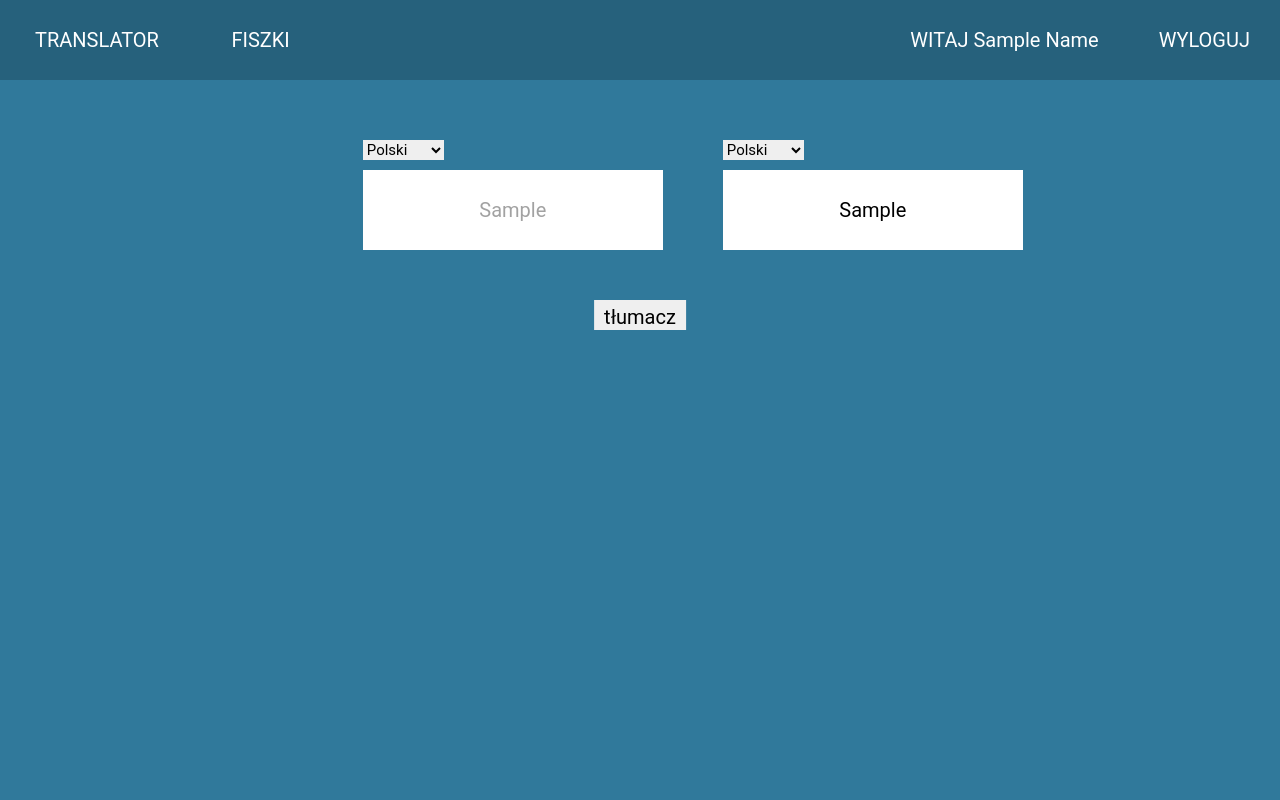
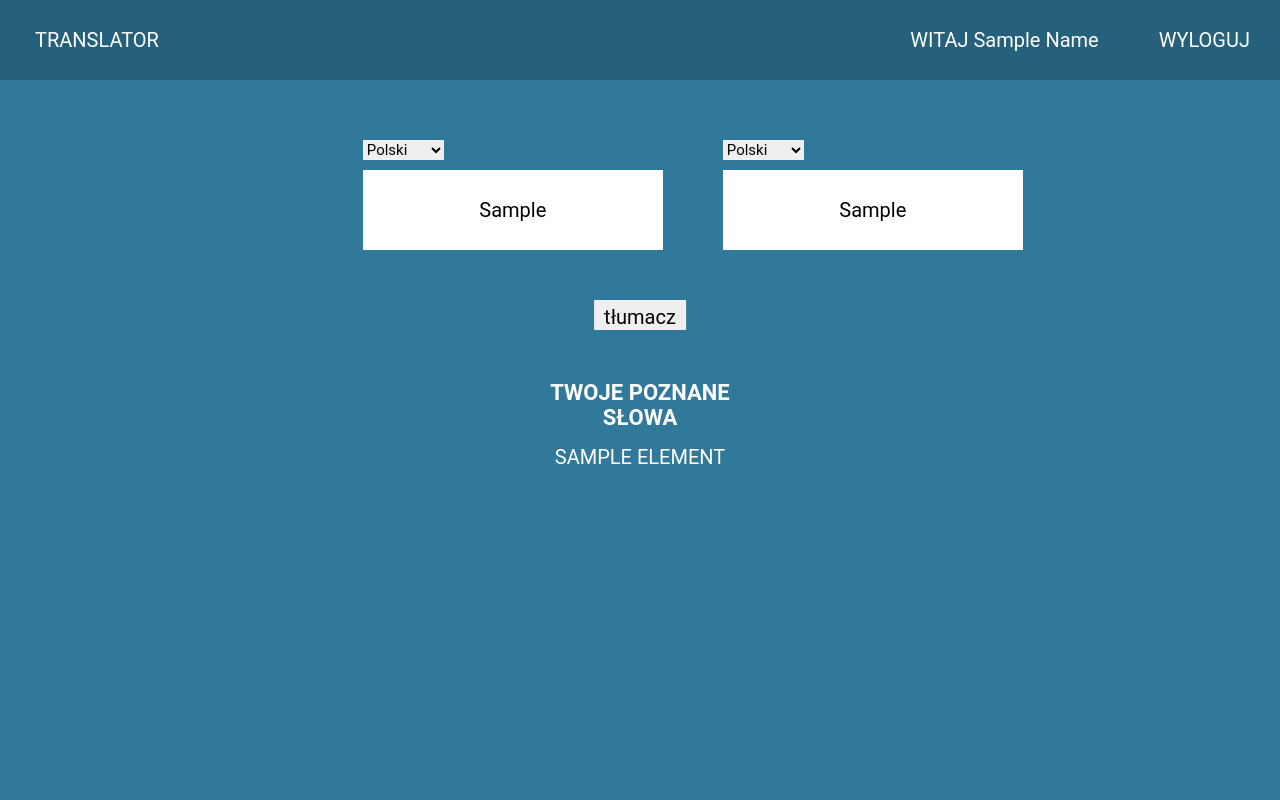
Before and after one commit to Rideek9/PythonFinalProject, a Flask app: template Templates/user.html in a window 1280 px wide. Run offline with Flask 2, Linux system fonts and the light colour scheme; the template is opened without the code that fills it: most values are stand-ins (such as "Sample title", 1, 10 or a date in 2020).

Commit message:
finish translator app

```diff
--- a/Templates/user.html
+++ b/Templates/user.html
@@ -10,7 +10,7 @@
             <div class="nav">
                 <div class="menu">
                     <button id="translator">Translator</button>
-                    <button id="fiszki">Fiszki</button>
+<!--                <button id="fiszki">Fiszki</button>-->
                 </div>
                 <div class="info">
                     <p>Witaj <span>{{name}}</span></p>
@@ -24,7 +24,7 @@
                             <option value="pl">Polski</option>
                             <option value="en">Angielski</option>
                         </select>
-                        <input type="text" id="word" name="word" placeholder="{{wordElement}}">
+                        <input type="text" id="word" name="word" value="{{wordElement}}">
                     </div>
                     <div class="element">
                         <select name="secondOpdt" id="secondOpdt">
@@ -37,6 +37,12 @@
                 </form>
 
             </div>
+            <ul class="list_element">
+                <h1>Twoje poznane słowa</h1>
+                {% for element in element_list %}
+                <li class="element">{{element}}</li>
+                {% endfor %}
+            </ul>
     </div>
 
 </body>
--- a/app.py
+++ b/app.py
@@ -4,6 +4,7 @@ import database.login_user as dblog
 import database.registration as dbreg
 import database.conectDB as CDB
 import database.translator as Trans
+import database.add_to_base as ATB
 
 app = Flask(__name__)
 
@@ -29,16 +30,18 @@ def index_error(error):
 
 @app.route('/user/id<id>', methods = ['GET','POST'])
 def login(id):
-    id_user = id
     elements = Trans.user(id)
-    name = elements[3]
+    # name = elements[3]
     if request.method == 'POST':
         lan1 = request.form['firstOpt']
         lan2 = request.form['secondOpdt']
         word = request.form['word']
+        # name = elements[3]
         transWord = Trans.translator(word,lan1,lan2)
-        return render_template('user.html', name = name, transElement= transWord, wordElement = word)
-    return render_template('user.html', name = name)
+        ATB.add_word_to_tabel(id,word)
+        element_list = ATB.all_element(id)
+        return render_template('user.html', name = id, transElement= transWord, wordElement = word ,element_list =element_list)
+    return render_template('user.html', name = id)
 
 
 @app.route('/login', methods = ['GET', 'POST'])
--- a/database/registration.py
+++ b/database/registration.py
@@ -1,6 +1,8 @@
 import mysql.connector
 from flask import Flask , render_template, url_for, request, redirect
 import database.conectDB as CDB
+import database.add_to_base as ADT
+
 
 mydb = CDB.connect()
 
@@ -13,6 +15,7 @@ def creat_user(email,password,name):
     mycursor.execute(add,val)
     mydb.commit()
 
+
 def user_registration(passwordOne,passswordSecond,email,name):
         if passwordOne != passswordSecond:
             return render_template('registration.html' , error = 'Hasła nie są takie same' )
@@ -24,4 +27,5 @@ def user_registration(passwordOne,passswordSecond,email,name):
             return render_template('registration.html', error='Podaj imię')
         else:
             creat_user(email,passwordOne,name)
+            ADT.add_to_base(email)
             return redirect(url_for('index_error', error= "account_created"))
--- a/static/_translator.sass
+++ b/static/_translator.sass
@@ -38,3 +38,19 @@
       bottom: 0
       left: 50%
       transform: translateX(-50%)
+.list_element
+  width: 20%
+  margin: 0 auto
+  list-style: none
+  h1
+    font-size: 2.2rem
+    text-transform: uppercase
+    color: #fff
+    text-align: center
+    margin-bottom: 15px
+  li
+    font-size: 2rem
+    text-align: center
+    margin: 5px 0
+    text-transform: uppercase
+    color: #fff
--- a/static/style.css
+++ b/static/style.css
@@ -230,4 +230,21 @@ div a i {
       left: 50%;
       transform: translateX(-50%); }
 
+.list_element {
+  width: 20%;
+  margin: 0 auto;
+  list-style: none; }
+  .list_element h1 {
+    font-size: 2.2rem;
+    text-transform: uppercase;
+    color: #fff;
+    text-align: center;
+    margin-bottom: 15px; }
+  .list_element li {
+    font-size: 2rem;
+    text-align: center;
+    margin: 5px 0;
+    text-transform: uppercase;
+    color: #fff; }
+
 /*# sourceMappingURL=style.css.map */
```
Also changed, not shown: database/add_to_base.py (added, +52 -0 lines), database/logOut.py (deleted, +0 -10 lines), 1 other file.
